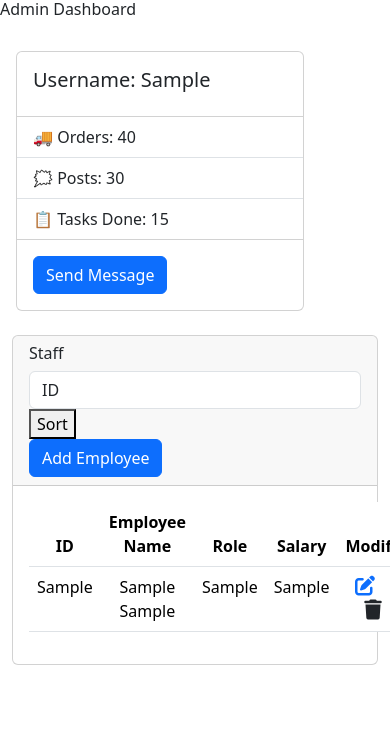
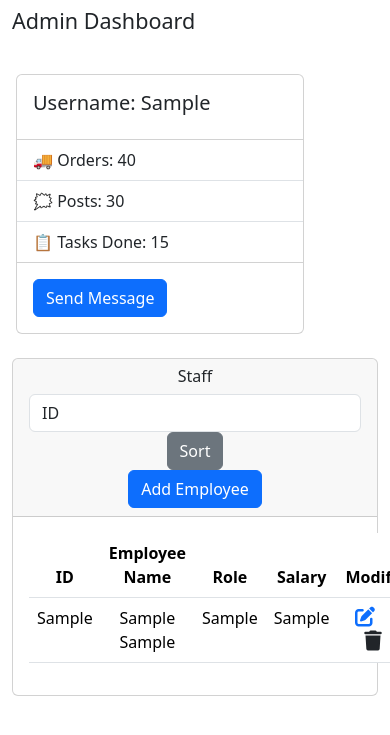
Before and after one commit to NadaKhaled157/Ophthalmology-Department-Website, a Django app: template adminPage/templates/adminPage/admin_profile.html in a window 390 px wide; the page is wider, and only the part inside the window is pictured. Shown: the top 735 px of that part. Run offline with Django 5.2, Linux system fonts and the light colour scheme; the template is opened without the code that fills it: most values are stand-ins (such as "Sample title", 1, 10 or a date in 2020); some libraries are stand-ins or nearby versions.

Commit message:
Page Modiying

```diff
--- a/adminPage/templates/adminPage/admin_profile.html
+++ b/adminPage/templates/adminPage/admin_profile.html
@@ -13,26 +13,39 @@
 </head>
 
 <body>
-    <h5 class="navbar-brand">Admin Dashboard</h5>
+    <div class="container">
+        <div class="navbar navbar-expand-lg navbar-dark">
+            <h4 class="text-center" align="center">Admin Dashboard</h4>
+        </div>
+    </div>
+    <div class="row">
+        <div class="col-sm-3">
             <div class="d-flex">
                 {% include 'adminPage/left.html' %}
             </div>
-    <div  class='d-flex flex-column'>
+        </div>
+        <div class="col-sm-9">
             <div class="container">
                 <div class = "card my-4">
                     <div class="card-header">
-            <div class="row">
+                        <div class="row" align="center">
                             <h6 class="col-sm">Staff</h6>
                             <div  class="col-sm">
                                 <form method="get" action="{% url 'admin_profile' %}">
                                     {% csrf_token %}
+                                    <div class="row">
+                                        <div class="col-sm-8">
                                             <select name="group" class="form-control">
                                                 <option value="eid">ID</option>
                                                 <option value="role">Role</option>
                                                 <option value="salary">Salary</option>
                                                 <option value="name">Name</option>
                                             </select>
-                        <button type="submit">Sort</button>
+                                        </div>
+                                        <div class="col-sm-4">
+                                            <button type="submit" class="btn btn-secondary">Sort</button>
+                                        </div>
+                                    </div>
                                 </form>
                             </div>
                         <div  class="col-sm">
@@ -69,6 +82,6 @@
             </div>
         </div>
     </div>
-    </div>
+
 </body>
 </html>
```
Lines whose indentation alone changed are shown as unchanged.
